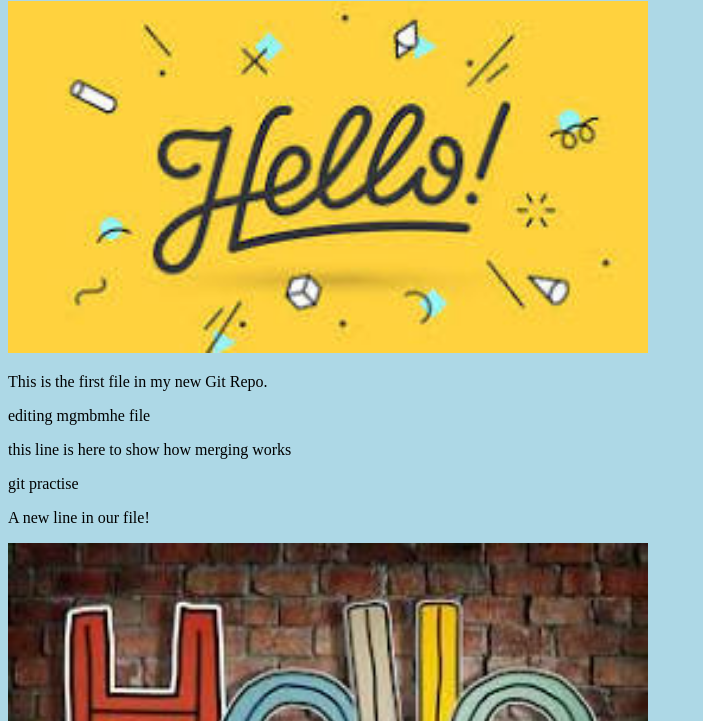
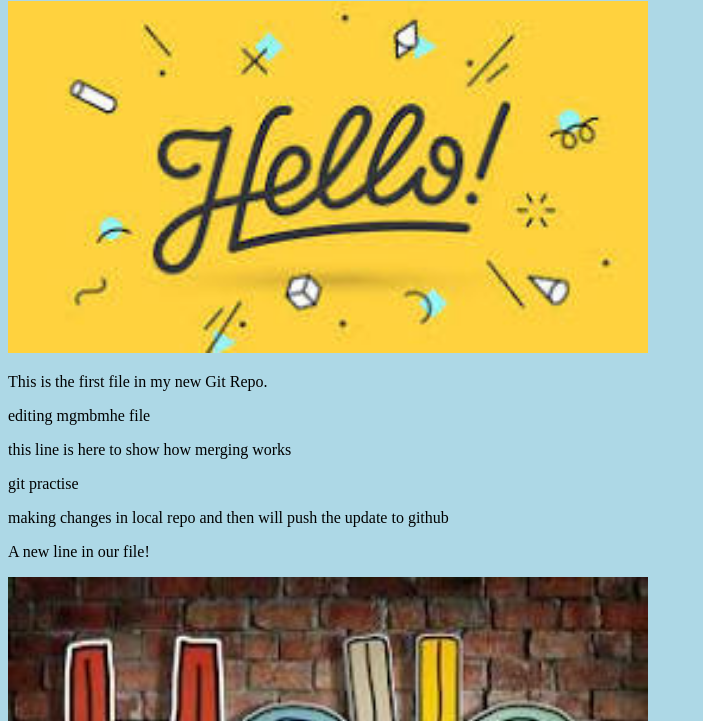
Before and after one commit to gname1297/hello, a plain HTML site: page index.html in a window 1280 px wide. Shown: the part 79-800 px from the top of the page, without its empty margins (0-703 px from the left). Drawn offline with Linux system fonts and the light colour scheme.

Commit message:
updated index.html and the will push from local repo to github

```diff
--- a/index.html
+++ b/index.html
@@ -14,7 +14,7 @@ style="width:100%;max-width:640px"></div>
 
 <p>this line is here to show how merging works</p>
 <p> git practise </p>
-
+<p> making changes in local repo and then will push the update to github</p>
 <p>A new line in our file!</p>
 <div><img src="world.jpeg" alt="Hello Git" style="width:100%;max-width:640px"></div>
 
```
